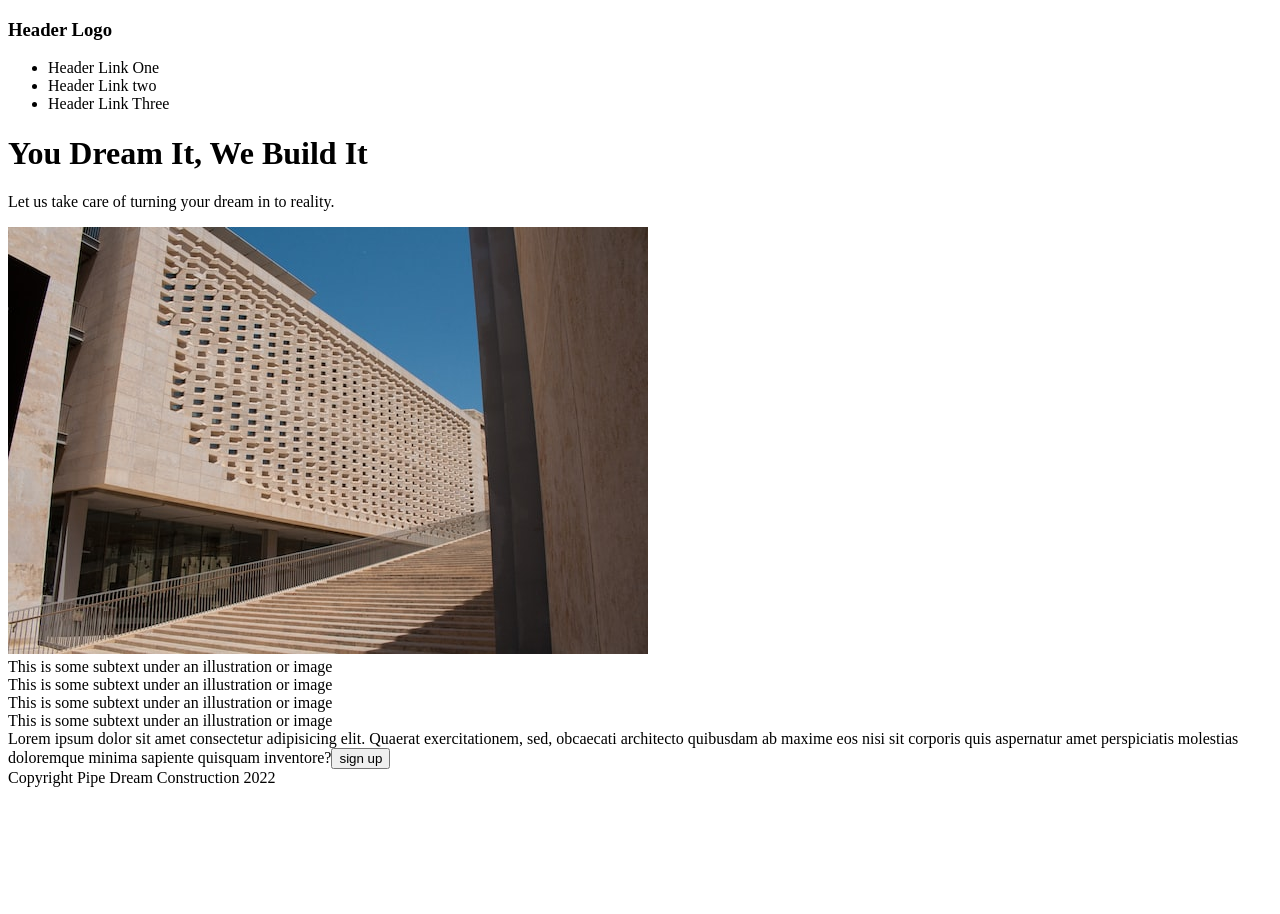
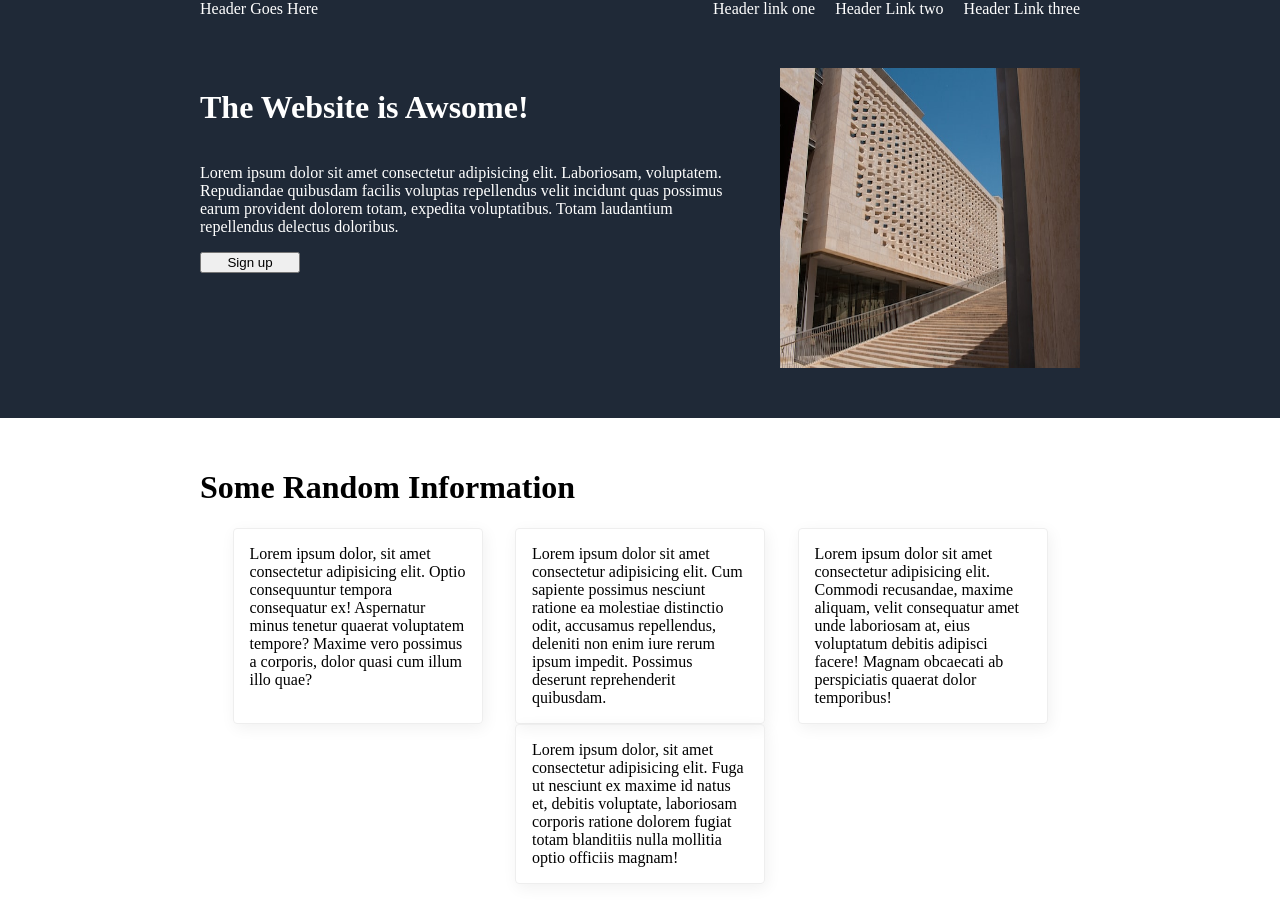
Before and after one commit to PerryJUK/Landing-Page-Project, a plain HTML site: page index.html in a window 1280 px wide. Before the commit the page ends 800 px from the top, so only its background shows below. Drawn offline with Linux system fonts and the light colour scheme.

Commit message:
completed hero and random information section in html and css

```diff
--- a/index.html
+++ b/index.html
@@ -5,36 +5,65 @@
 		<meta http-equiv="X-UA-Compatible" content="IE=edge" />
 		<meta name="viewport" content="width=device-width, initial-scale=1.0" />
 		<title>Landing Page Project</title>
+		<link rel="stylesheet" href="styles.css" />
+		<link
+			href="https://fonts.googleapis.com/css?family=Roboto"
+			rel="stylesheet"
+		/>
 	</head>
 	<body>
-		<div class="navigation">
-			<h3>Header Logo</h3>
+		<div class="hero">
+			<div class="Logo">Header Goes Here</div>
+			<div class="nav">
 				<ul>
-				<li>Header Link One</li>
+					<li>Header link one</li>
 					<li>Header Link two</li>
-				<li>Header Link Three</li>
+					<li>Header Link three</li>
 				</ul>
 			</div>
-		<div class="hero-section">
-			<h1>You Dream It, We Build It</h1>
-			<p>Let us take care of turning your dream in to reality.</p>
-			<img src="/images/hero-image.jpg" alt="Building Architecture" />
 		</div>
-		<div>
-			<div>This is some subtext under an illustration or image</div>
-			<div>This is some subtext under an illustration or image</div>
-			<div>This is some subtext under an illustration or image</div>
-			<div>This is some subtext under an illustration or image</div>
+		<div class="hero-content">
+			<div class="hero-text">
+				<h1>The Website is Awsome!</h1>
+				<p>
+					Lorem ipsum dolor sit amet consectetur adipisicing elit. Laboriosam,
+					voluptatem. Repudiandae quibusdam facilis voluptas repellendus velit
+					incidunt quas possimus earum provident dolorem totam, expedita
+					voluptatibus. Totam laudantium repellendus delectus doloribus.
+				</p>
+				<button>Sign up</button>
 			</div>
-		<div></div>
-		<div class="sign-up">
-			<div>
-				Lorem ipsum dolor sit amet consectetur adipisicing elit. Quaerat
-				exercitationem, sed, obcaecati architecto quibusdam ab maxime eos nisi
-				sit corporis quis aspernatur amet perspiciatis molestias doloremque
-				minima sapiente quisquam inventore?<button>sign up</button>
+
+			<img src="images/hero-image.jpg" alt="brutalist architecture" />
+		</div>
+		<div class="information">
+			<div class="inf-hd"><h1>Some Random Information</h1></div>
+			<div class="inf-cards">
+				<div class="cards">
+					Lorem ipsum dolor, sit amet consectetur adipisicing elit. Optio
+					consequuntur tempora consequatur ex! Aspernatur minus tenetur quaerat
+					voluptatem tempore? Maxime vero possimus a corporis, dolor quasi cum
+					illum illo quae?
+				</div>
+				<div class="cards">
+					Lorem ipsum dolor sit amet consectetur adipisicing elit. Cum sapiente
+					possimus nesciunt ratione ea molestiae distinctio odit, accusamus
+					repellendus, deleniti non enim iure rerum ipsum impedit. Possimus
+					deserunt reprehenderit quibusdam.
+				</div>
+				<div class="cards">
+					Lorem ipsum dolor sit amet consectetur adipisicing elit. Commodi
+					recusandae, maxime aliquam, velit consequatur amet unde laboriosam at,
+					eius voluptatum debitis adipisci facere! Magnam obcaecati ab
+					perspiciatis quaerat dolor temporibus!
+				</div>
+				<div class="cards">
+					Lorem ipsum dolor, sit amet consectetur adipisicing elit. Fuga ut
+					nesciunt ex maxime id natus et, debitis voluptate, laboriosam corporis
+					ratione dolorem fugiat totam blanditiis nulla mollitia optio officiis
+					magnam!
 				</div>
 			</div>
-		<footer class="footer">Copyright Pipe Dream Construction 2022</footer>
+		</div>
 	</body>
 </html>
--- a/styles.css
+++ b/styles.css
@@ -1,3 +1,67 @@
 * {
-	border-sizing: border-box;
+	box-sizing: border-box;
 }
+
+body {
+	padding: 0;
+	margin: 0;
+	color: white;
+}
+
+.hero {
+	background-color: #1f2937;
+	margin: 0;
+	display: flex;
+	flex-direction: row;
+	justify-content: space-between;
+	align-items: center;
+	padding: 0 200px;
+}
+
+ul {
+	display: flex;
+	gap: 20px;
+	list-style: none;
+	padding: 0px;
+	margin: 0px;
+}
+.hero-content {
+	display: flex;
+	background-color: #1f2937;
+	padding: 50px 200px;
+	gap: 50px;
+}
+.hero-text {
+	display: flex;
+	flex-direction: column;
+	text-align: left;
+}
+img {
+	width: 300px;
+	height: 300px;
+	max-width: 100%;
+}
+
+button {
+	width: 100px;
+}
+
+.information {
+	color: black;
+	display: flex;
+	flex-direction: column;
+	padding: 30px 200px;
+}
+.inf-cards {
+	display: flex;
+	flex-wrap: wrap;
+	justify-content: space-evenly;
+}
+
+.cards {
+	border: 1px solid #eee;
+	box-shadow: 2px 4px 16px rgba(0, 0, 0, 0.06);
+	border-radius: 4px;
+	width: 250px;
+	padding: 16px;
+}
```
Also changed, not shown: 1 other file. Lines whose indentation alone changed are shown as unchanged.
